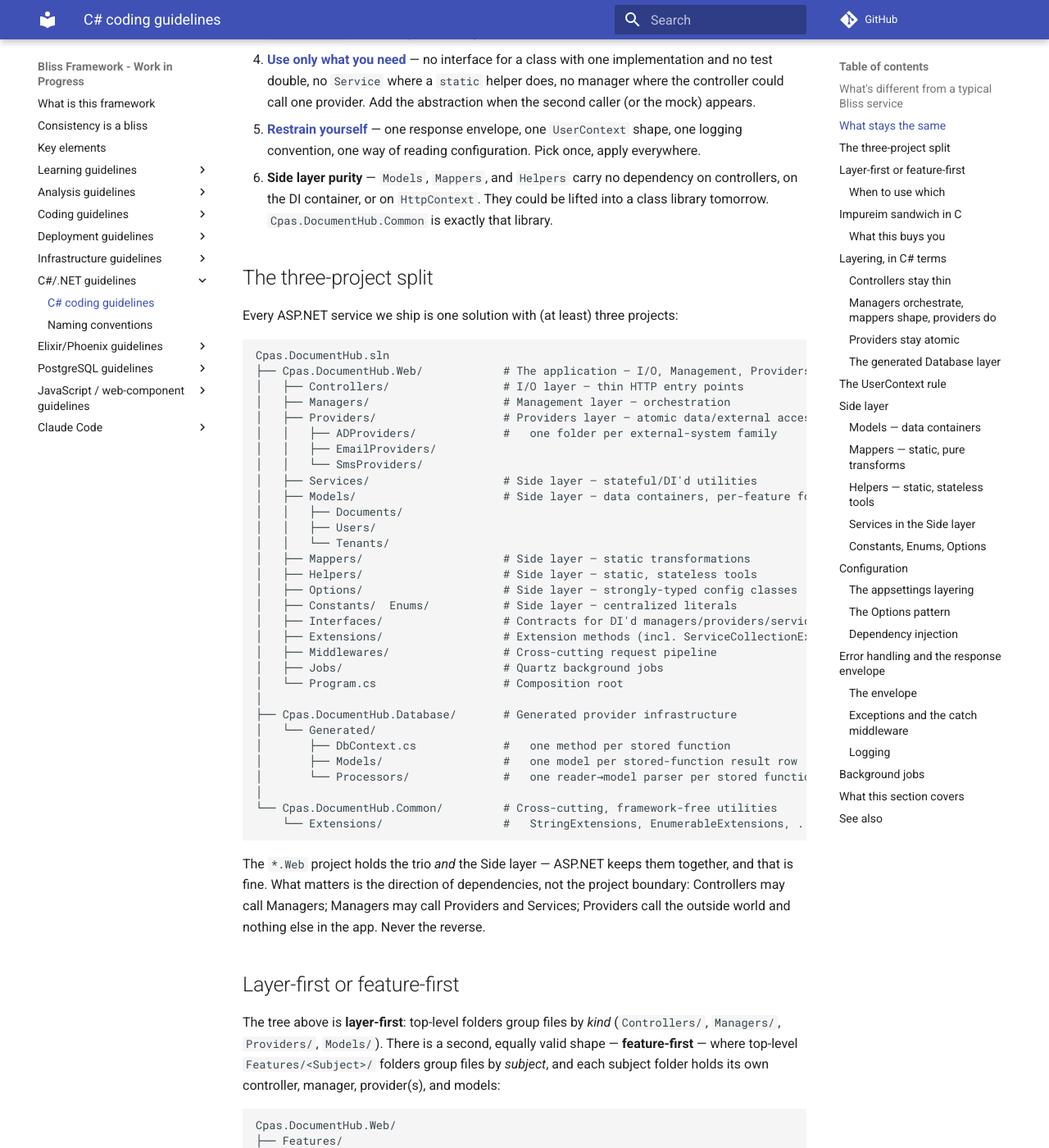
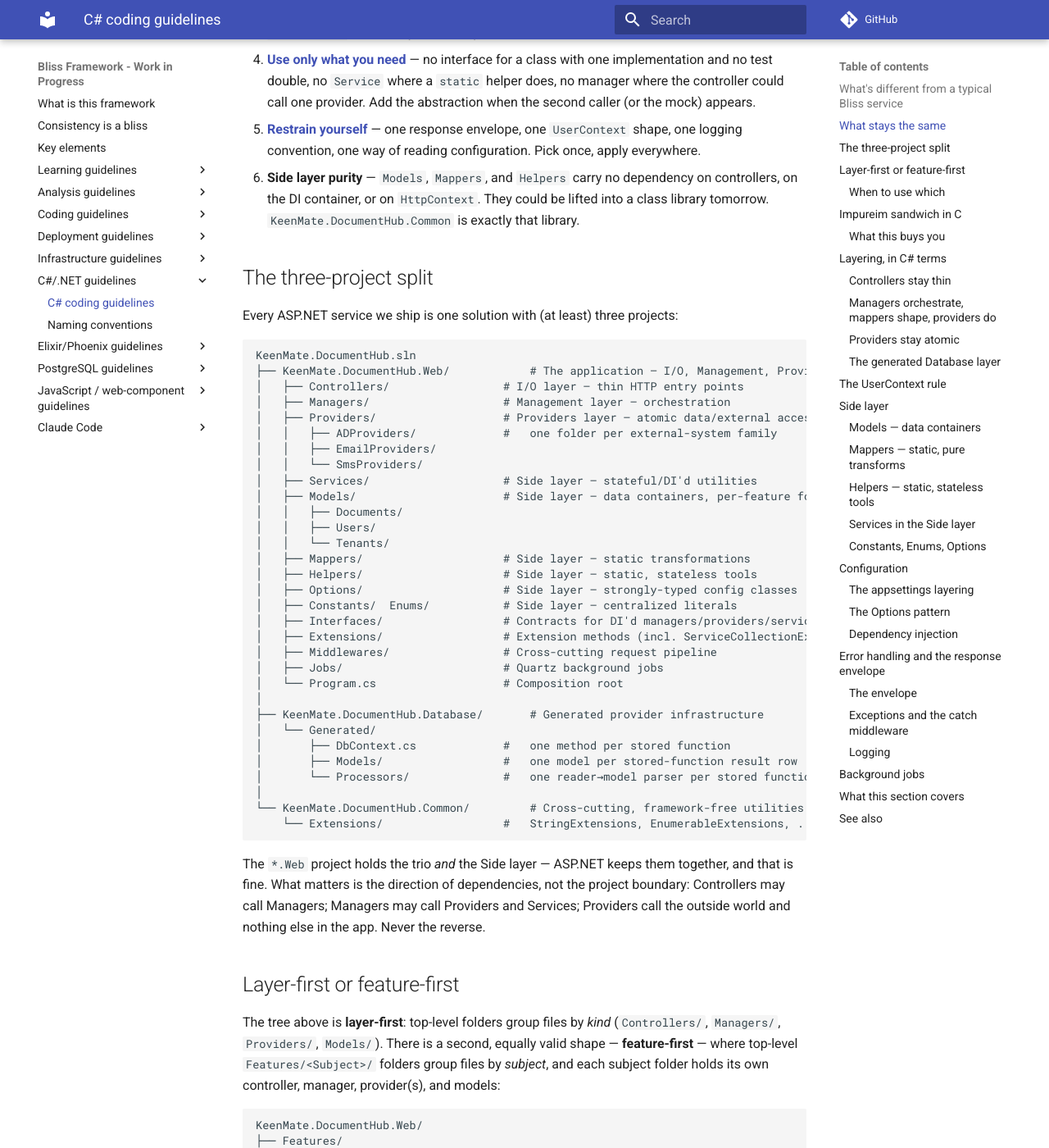
Before and after one commit to bliss-framework/web, an MkDocs documentation site: the page built from docs/coding-guidelines-csharp/index.md, in a window 1280 px wide and 1400 px high, scrolled down 1810 px. Shown: the whole window at 82% size. Built offline with MkDocs 1.6.1 and Material for MkDocs 9.7.7, drawn with Linux system fonts in a browser that asks for light colours; comment, search, counter and statistics services are not loaded; some of the changed text lies outside the part shown.

Commit message:
docs(csharp): anonymize reference impl as KeenMate.DocumentHub
Replace the client name (Cpas/CPAS) with KeenMate throughout the C#
guidelines and CHANGELOG so the public docs don't expose it.

Co-Authored-By: Claude Opus 4.8 (1M context) <noreply@anthropic.com>

````diff
--- a/docs/coding-guidelines-csharp/index.md
+++ b/docs/coding-guidelines-csharp/index.md
@@ -6,7 +6,7 @@ description: How the Bliss Framework conventions apply to C# / ASP.NET Core —
 
 The Bliss Framework's [general coding guidelines](../coding-guidelines/index.md) describe application services in the abstract. C# on ASP.NET Core is the language they were originally written against, so the fit is direct: the [three-layer model](../coding-guidelines/layers-of-application.md) maps onto **Controllers → Managers → Providers** almost word for word. What this page adds is the concrete dialect we use at KeenMate — the `UserContext` object passed as the first argument to every business call, an autogenerated database provider layer (`db-gen`), the `ResponseModel<T>` envelope at the I/O boundary, and the conventions that keep a large ASP.NET solution navigable.
 
-Read the [general coding guidelines](../coding-guidelines/index.md) and [general naming conventions](../coding-guidelines/general-naming-conventions.md) first — everything here builds on them. We assume Microsoft's [C# coding conventions](https://learn.microsoft.com/en-us/dotnet/csharp/fundamentals/coding-style/coding-conventions) and [framework naming guidelines](https://learn.microsoft.com/en-us/dotnet/standard/design-guidelines/naming-guidelines) as the baseline; this page only covers where Bliss adds or constrains a rule. This section is illustrated throughout with the CPAS DocumentHub backend (`.NET 6`, ASP.NET Core, PostgreSQL, Serilog, Quartz) — the reference implementation these conventions were distilled from.
+Read the [general coding guidelines](../coding-guidelines/index.md) and [general naming conventions](../coding-guidelines/general-naming-conventions.md) first — everything here builds on them. We assume Microsoft's [C# coding conventions](https://learn.microsoft.com/en-us/dotnet/csharp/fundamentals/coding-style/coding-conventions) and [framework naming guidelines](https://learn.microsoft.com/en-us/dotnet/standard/design-guidelines/naming-guidelines) as the baseline; this page only covers where Bliss adds or constrains a rule. This section is illustrated throughout with the KeenMate DocumentHub backend (`.NET 6`, ASP.NET Core, PostgreSQL, Serilog, Quartz) — the reference implementation these conventions were distilled from.
 
 ## What's different from a typical Bliss service
 
@@ -33,15 +33,15 @@ These Bliss principles apply unchanged:
 3. **[DRY](../learning-guidelines/basic-principles.md#dont-repeat-yourself)** — pagination lives in one `PagedResultsModel<T>`, the response envelope in one `ResponseModel<T>`, ensure-a-directory in one `DirectoryHelper`, the SMTP settings in one `SmtpOptions`. Not re-implemented per feature.
 4. **[Use only what you need](../learning-guidelines/basic-principles.md#use-only-what-you-need)** — no interface for a class with one implementation and no test double, no `Service` where a `static` helper does, no manager where the controller could call one provider. Add the abstraction when the second caller (or the mock) appears.
 5. **[Restrain yourself](../key-elements.md#restrain-yourself)** — one response envelope, one `UserContext` shape, one logging convention, one way of reading configuration. Pick once, apply everywhere.
-6. **Side layer purity** — `Models`, `Mappers`, and `Helpers` carry no dependency on controllers, on the DI container, or on `HttpContext`. They could be lifted into a class library tomorrow. `Cpas.DocumentHub.Common` is exactly that library.
+6. **Side layer purity** — `Models`, `Mappers`, and `Helpers` carry no dependency on controllers, on the DI container, or on `HttpContext`. They could be lifted into a class library tomorrow. `KeenMate.DocumentHub.Common` is exactly that library.
 
 ## The three-project split
 
 Every ASP.NET service we ship is one solution with (at least) three projects:
 
 ```
-Cpas.DocumentHub.sln
-├── Cpas.DocumentHub.Web/            # The application — I/O, Management, Providers, Side
+KeenMate.DocumentHub.sln
+├── KeenMate.DocumentHub.Web/            # The application — I/O, Management, Providers, Side
 │   ├── Controllers/                 # I/O layer — thin HTTP entry points
 │   ├── Managers/                    # Management layer — orchestration
 │   ├── Providers/                   # Providers layer — atomic data/external access
@@ -63,13 +63,13 @@ Cpas.DocumentHub.sln
 │   ├── Jobs/                        # Quartz background jobs
 │   └── Program.cs                   # Composition root
 │
-├── Cpas.DocumentHub.Database/       # Generated provider infrastructure
+├── KeenMate.DocumentHub.Database/       # Generated provider infrastructure
 │   └── Generated/
 │       ├── DbContext.cs             #   one method per stored function
 │       ├── Models/                  #   one model per stored-function result row
 │       └── Processors/              #   one reader→model parser per stored function
 │
-└── Cpas.DocumentHub.Common/         # Cross-cutting, framework-free utilities
+└── KeenMate.DocumentHub.Common/         # Cross-cutting, framework-free utilities
     └── Extensions/                  #   StringExtensions, EnumerableExtensions, ...
 ```
 
@@ -80,7 +80,7 @@ The `*.Web` project holds the trio *and* the Side layer — ASP.NET keeps them t
 The tree above is **layer-first**: top-level folders group files by *kind* (`Controllers/`, `Managers/`, `Providers/`, `Models/`). There is a second, equally valid shape — **feature-first** — where top-level `Features/<Subject>/` folders group files by *subject*, and each subject folder holds its own controller, manager, provider(s), and models:
 
 ```
-Cpas.DocumentHub.Web/
+KeenMate.DocumentHub.Web/
 ├── Features/
 │   ├── Documents/
 │   │   ├── DocumentsController.cs
@@ -285,7 +285,7 @@ public async Task<UpdatedDocument?> CreateDocumentAsync(UserContext ctx, Documen
 
 ### The generated Database layer
 
-The `Cpas.DocumentHub.Database` project is autogenerated by `db-gen` from the PostgreSQL function catalogue (Go templates + `db-gen.json` / `routines.json`). For each stored function it emits three artifacts, named mechanically from the function name:
+The `KeenMate.DocumentHub.Database` project is autogenerated by `db-gen` from the PostgreSQL function catalogue (Go templates + `db-gen.json` / `routines.json`). For each stored function it emits three artifacts, named mechanically from the function name:
 
 | SQL | Generated C# |
 |-----|--------------|
````
Also changed, not shown: other parts of docs/coding-guidelines-csharp/index.md (+1 -1 lines), CHANGELOG.md (+1 -1 lines), docs/coding-guidelines-csharp/naming-conventions.md (+6 -6 lines).
